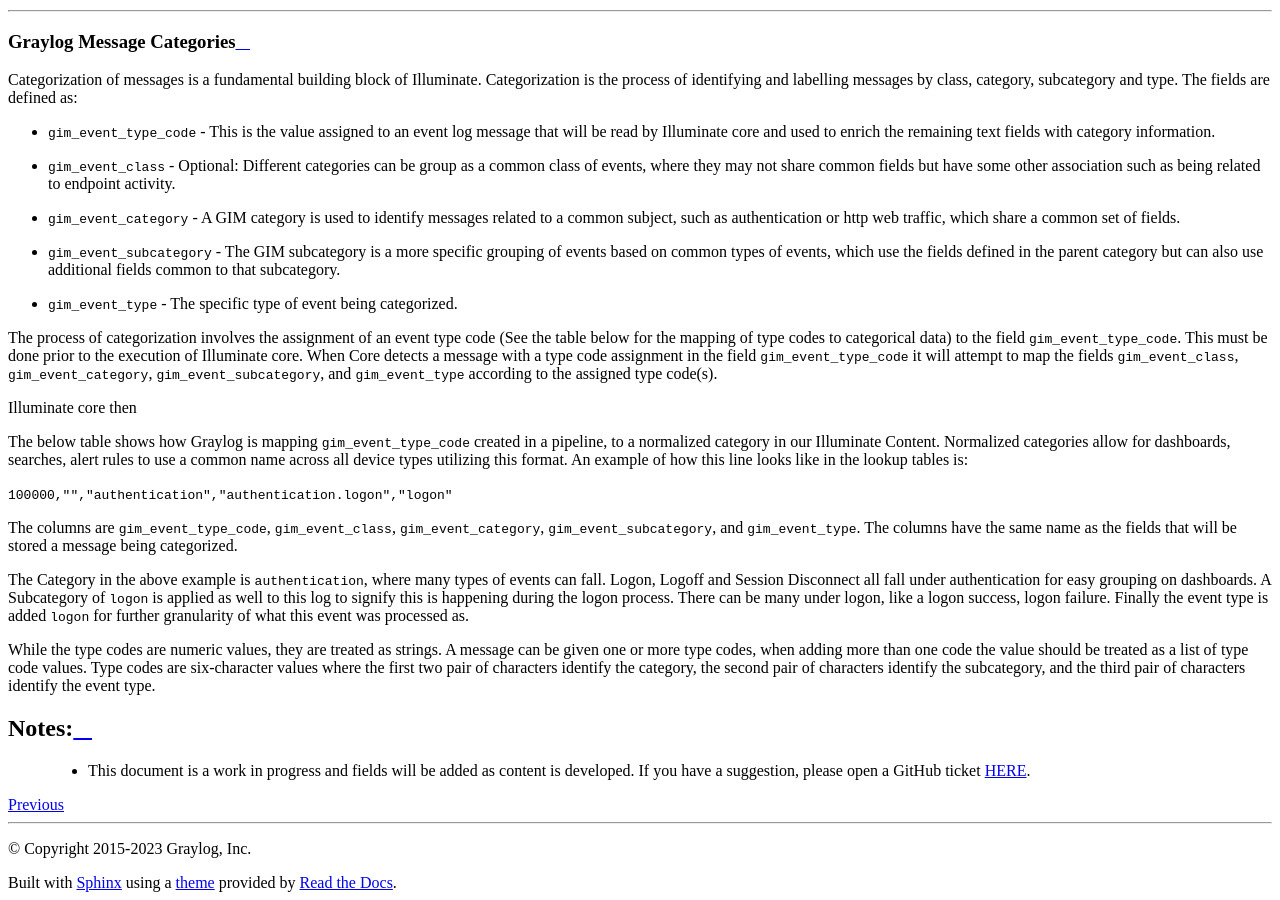
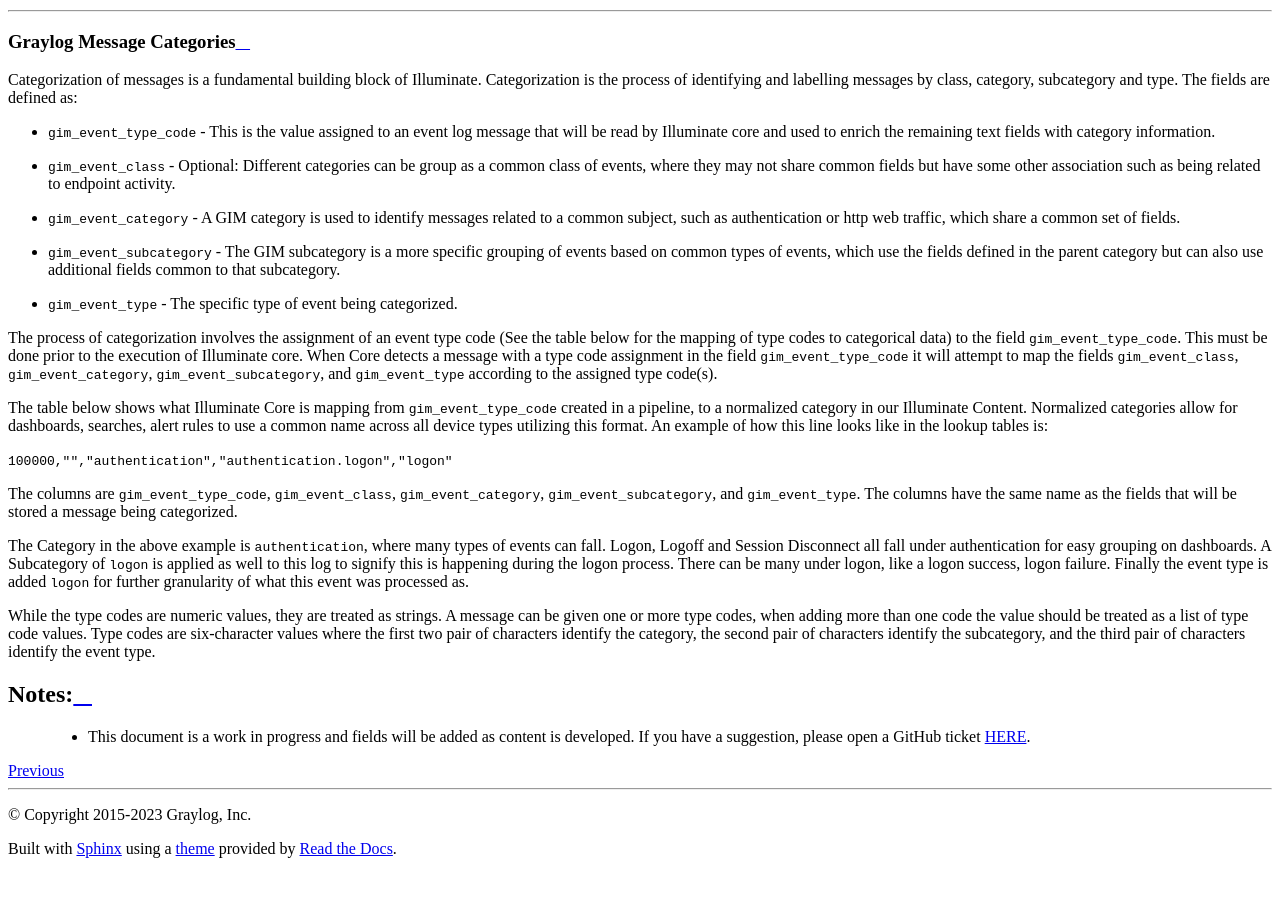
Before and after one commit to Graylog2/graylog-schema, a Sphinx documentation site: the page built from source/category/category.rst, in a window 1280 px wide and 900 px high, scrolled down 987 px. Built offline with Sphinx 7.4.7 and the Read the Docs theme 2.0.0, drawn with Linux system fonts in a browser that asks for light colours; after the commit the page ends 1853 px from its top, so only the background shows below that.

Commit message:
Corrections in categories.rst

```diff
--- a/source/category/category.rst
+++ b/source/category/category.rst
@@ -11,9 +11,7 @@
 
 The process of categorization involves the assignment of an event type code (See the table below for the mapping of type codes to categorical data) to the field ``gim_event_type_code``. This must be done prior to the execution of Illuminate core. When Core detects a message with a type code assignment in the field ``gim_event_type_code`` it will attempt to map the fields ``gim_event_class``, ``gim_event_category``, ``gim_event_subcategory``, and ``gim_event_type`` according to the assigned type code(s).
 
-Illuminate core then
-
-The below table shows how Graylog is mapping ``gim_event_type_code`` created in a pipeline, to a normalized category in our Illuminate Content.  Normalized categories allow for dashboards, searches, alert rules to use a common name across all device types utilizing this format.  An example of how this line looks like in the lookup tables is:
+The table below shows what Illuminate Core is mapping from ``gim_event_type_code`` created in a pipeline, to a normalized category in our Illuminate Content.  Normalized categories allow for dashboards, searches, alert rules to use a common name across all device types utilizing this format.  An example of how this line looks like in the lookup tables is:
 
 ``100000,"","authentication","authentication.logon","logon"``
 
@@ -21,9 +19,7 @@
 
 The Category in the above example is ``authentication``, where many types of events can fall.  Logon, Logoff and Session Disconnect all fall under authentication for easy grouping on dashboards.  A Subcategory of ``logon`` is applied as well to this log to signify this is happening during the logon process.  There can be many under logon, like a logon success, logon failure.  Finally the event type is added ``logon`` for further granularity of what this event was processed as.
 
-
 While the type codes are numeric values, they are treated as strings. A message can be given one or more type codes, when adding more than one code the value should be treated as a list of type code values. Type codes are six-character values where the first two pair of characters identify the category, the second pair of characters identify the subcategory, and the third pair of characters identify the event type.
-
 
 Notes:
 ******
```
